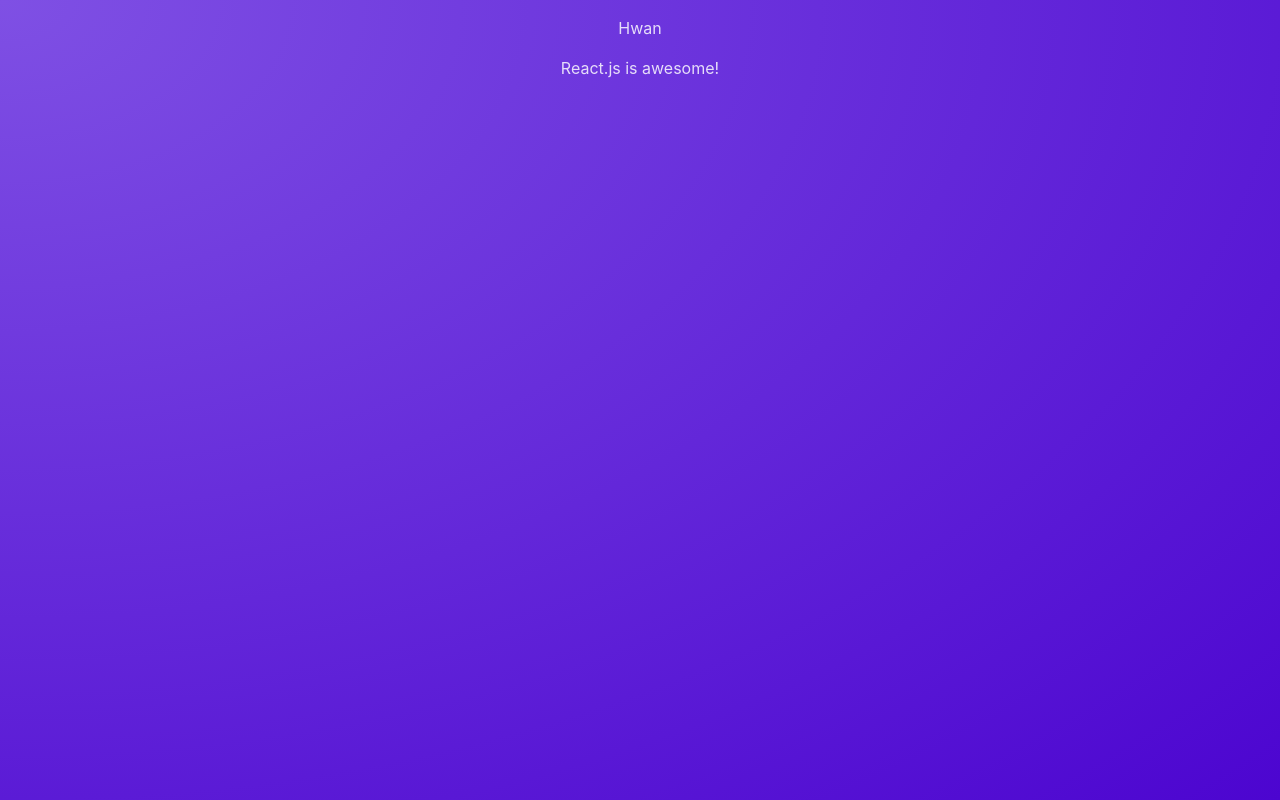
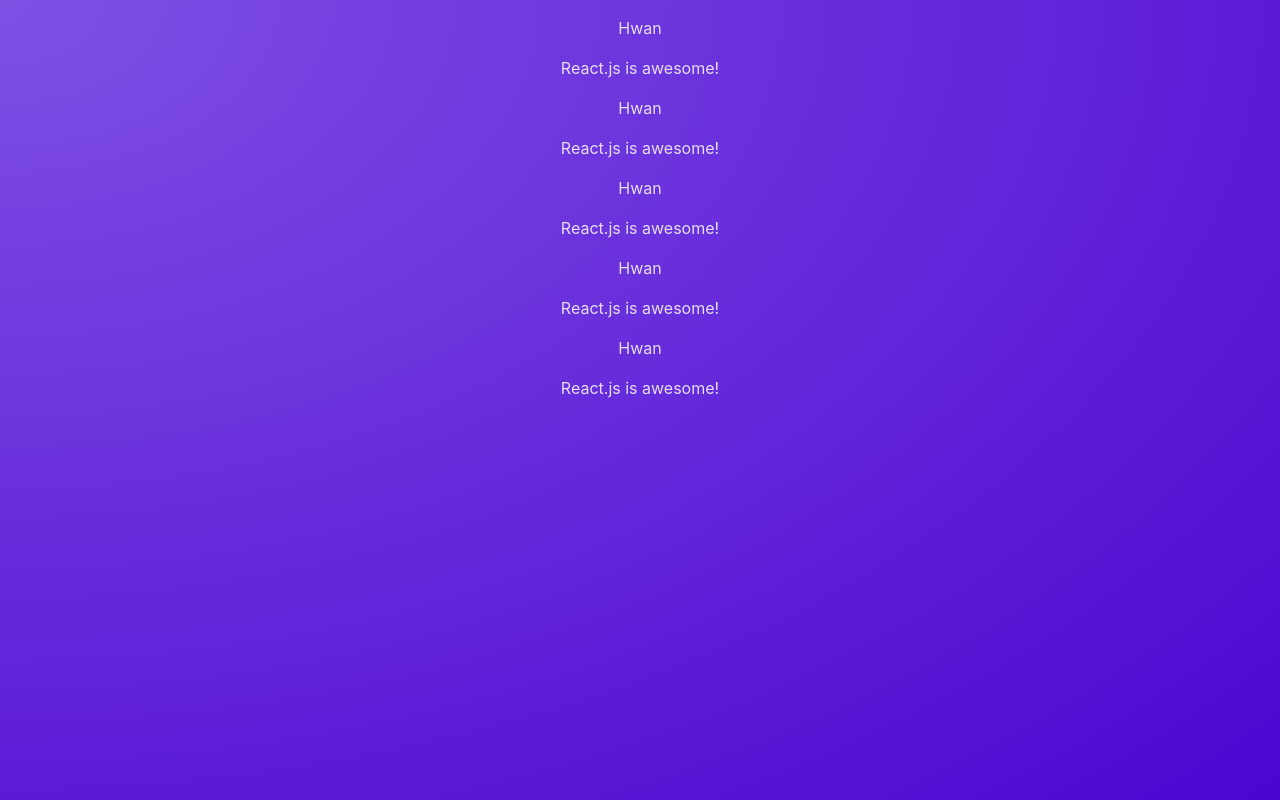
Before and after one commit to HwanKR/NextJS-udemy-study, a React (Vite) app in the folder starting-project/: page / in a window 1280 px wide. Built offline with nearby package versions, Linux system fonts and the light colour scheme.

Commit message:
Section 2-21 complete

```diff
--- a/starting-project/src/App.jsx
+++ b/starting-project/src/App.jsx
@@ -1,7 +1,15 @@
 import Post from './components/Post';
 
 function App() {
-  return <Post />;
+  return (
+    <main>
+      <Post />
+      <Post />
+      <Post />
+      <Post />
+      <Post />
+    </main>
+  );
 }
 
 export default App;
```
